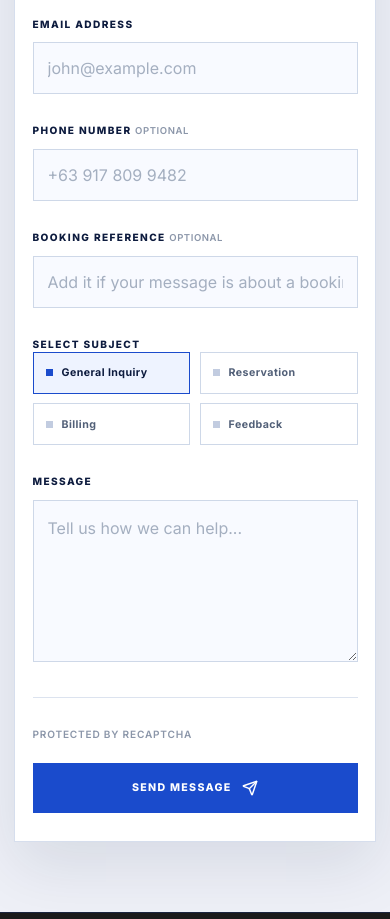
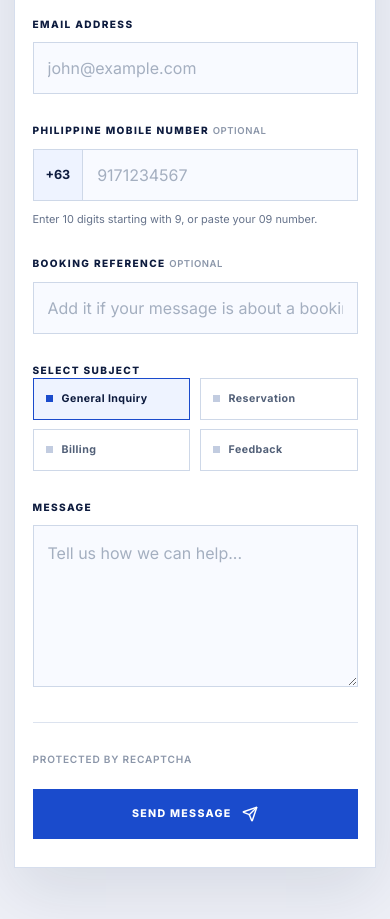
Before and after one commit to keshidev/hhotel, a React (Vite) app in the folder react/: page /contact in a window 390 px wide. Shown: the part 1840-2759 px from the top of the page. Built offline with nearby package versions, Linux system fonts and the light colour scheme; no server answers.

Commit message:
Validate contact form phone numbers

```diff
--- a/react/src/pages/ContactPage.jsx
+++ b/react/src/pages/ContactPage.jsx
@@ -11,6 +11,7 @@ import {
 } from 'lucide-react';
 import { useCms } from '../context/CmsContext';
 import api from '../services/api';
+import { formatPhilippineMobile, isPhilippineMobileInput, normalizePhilippineMobileInput } from '../utils/philippineMobile';
 import './ContactPageContent.css';
 
 const emptyContactForm = {
@@ -72,6 +73,7 @@ export default function ContactPage() {
   const [submitted, setSubmitted] = useState(false);
   const [submitting, setSubmitting] = useState(false);
   const [submitError, setSubmitError] = useState('');
+  const [phoneError, setPhoneError] = useState('');
   const [referenceNumber, setReferenceNumber] = useState('');
 
   const contactInfo = {
@@ -91,7 +93,8 @@ export default function ContactPage() {
   ];
 
   const updateForm = (field, value) => {
-    setForm((current) => ({ ...current, [field]: value }));
+    setForm((current) => ({ ...current, [field]: field === 'phone' ? normalizePhilippineMobileInput(value) : value }));
+    if (field === 'phone') setPhoneError('');
   };
 
   const resetForm = () => {
@@ -99,11 +102,25 @@ export default function ContactPage() {
     setReferenceNumber('');
     setSubmitError('');
     setForm(emptyContactForm);
+    setPhoneError('');
   };
 
   const handleSubmit = async (event) => {
     event.preventDefault();
     if (submitting) return;
+
+    if (form.firstName.trim().length < 2 || form.lastName.trim().length < 2) {
+      setSubmitError('Enter at least 2 characters for your first and last names.');
+      return;
+    }
+    if (form.message.trim().length < 10) {
+      setSubmitError('Enter a message with at least 10 characters.');
+      return;
+    }
+    if (form.phone && !isPhilippineMobileInput(form.phone)) {
+      setPhoneError('Enter 10 digits starting with 9 after +63.');
+      return;
+    }
 
     setSubmitting(true);
     setSubmitError('');
@@ -114,7 +131,7 @@ export default function ContactPage() {
         first_name: form.firstName.trim(),
         last_name: form.lastName.trim(),
         email: form.email.trim(),
-        phone: form.phone.trim() || null,
+        phone: form.phone ? formatPhilippineMobile(form.phone) : null,
         booking_reference: form.bookingReference.trim() || null,
         subject: form.subject,
         message: form.message.trim(),
@@ -256,6 +273,7 @@ export default function ContactPage() {
                           value={form.firstName}
                           onChange={(event) => updateForm('firstName', event.target.value)}
                           maxLength={80}
+                          minLength={2}
                           required
                         />
                       </label>
@@ -269,6 +287,7 @@ export default function ContactPage() {
                           value={form.lastName}
                           onChange={(event) => updateForm('lastName', event.target.value)}
                           maxLength={80}
+                          minLength={2}
                           required
                         />
                       </label>
@@ -286,17 +305,29 @@ export default function ContactPage() {
                         />
                       </label>
 
-                      <label className="contact-field">
-                        <span>Phone number <em>Optional</em></span>
-                        <input
-                          type="tel"
-                          autoComplete="tel"
-                          placeholder="+63 917 809 9482"
-                          value={form.phone}
-                          onChange={(event) => updateForm('phone', event.target.value)}
-                          maxLength={30}
-                        />
-                      </label>
+                      <div className="contact-field">
+                        <label htmlFor="contact-phone">Philippine mobile number <em>Optional</em></label>
+                        <div className="contact-phone-input">
+                          <span className="contact-phone-prefix" aria-hidden="true">+63</span>
+                          <input
+                            id="contact-phone"
+                            type="tel"
+                            inputMode="numeric"
+                            autoComplete="tel-national"
+                            placeholder="9171234567"
+                            value={form.phone}
+                            onChange={(event) => updateForm('phone', event.target.value)}
+                            onBlur={() => setPhoneError(form.phone && !isPhilippineMobileInput(form.phone) ? 'Enter 10 digits starting with 9 after +63.' : '')}
+                            maxLength={24}
+                            pattern="9[0-9]{9}"
+                            aria-invalid={Boolean(phoneError)}
+                            aria-describedby="contact-phone-help"
+                          />
+                        </div>
+                        <small id="contact-phone-help" className={phoneError ? 'contact-field-error' : 'contact-field-help'}>
+                          {phoneError || 'Enter 10 digits starting with 9, or paste your 09 number.'}
+                        </small>
+                      </div>
 
                       <label className="contact-field contact-field-full">
                         <span>Booking reference <em>Optional</em></span>
--- a/react/src/pages/ContactPageContent.css
+++ b/react/src/pages/ContactPageContent.css
@@ -282,6 +282,7 @@ a.contact-info-item:hover strong {
 }
 
 .contact-field > span,
+.contact-field > label,
 .contact-field legend {
   color: #0d1b3e;
   font-size: 0.72rem;
@@ -323,6 +324,38 @@ a.contact-info-item:hover strong {
   line-height: 1.65;
 }
 
+.contact-phone-input {
+  display: flex;
+  min-width: 0;
+}
+
+.contact-phone-prefix {
+  display: flex;
+  flex: 0 0 auto;
+  align-items: center;
+  padding: 0 0.85rem;
+  border: 1px solid #ced8e8;
+  border-right: 0;
+  background: #eef3ff;
+  color: #0d1b3e;
+  font-size: 0.9rem;
+  font-weight: 700;
+}
+
+.contact-phone-input input {
+  flex: 1;
+  min-width: 0;
+  width: 0;
+}
+
+.contact-field-help,
+.contact-field-error {
+  font-size: 0.78rem;
+  line-height: 1.4;
+}
+
+.contact-field-help { color: #65728a; }
+.contact-field-error { color: #a51d1d; }
 .contact-field input::placeholder,
 .contact-field textarea::placeholder {
   color: #a4afc0;
```
Also changed, not shown: 2 other files (tests, documents, lock files or other folders).
